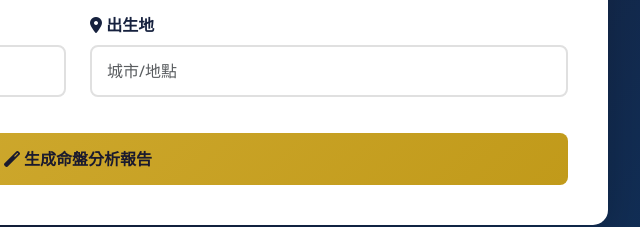
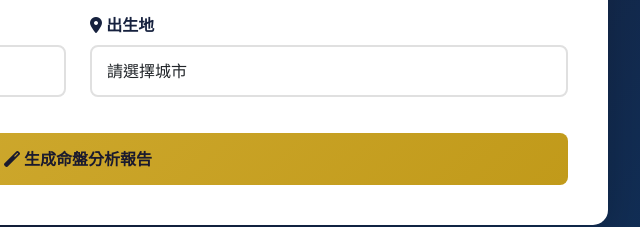
Before and after one commit to kemiedon/life_analysis, a plain HTML site: page index.html in a window 1280 px wide. Shown: the part 464-691 px from the top of the page, 562-1202 px from the left. Drawn offline with nearby package versions, Linux system fonts and the light colour scheme.

Commit message:
Replace birthplace input with a dropdown selection

```diff
--- a/index.html
+++ b/index.html
@@ -78,7 +78,42 @@
                     <div class="col-md-6 mb-3">
                         <div class="form-group">
                             <label for="birthplace"><i class="fas fa-map-marker-alt"></i> 出生地</label>
-                            <input type="text" id="birthplace" class="form-control" placeholder="城市/地點" required>
+                            <select id="birthplace" class="form-control" required>
+                                <option value="">請選擇城市</option>
+                                <optgroup label="北部">
+                                    <option value="台北市">台北市</option>
+                                    <option value="新北市">新北市</option>
+                                    <option value="基隆市">基隆市</option>
+                                    <option value="桃園市">桃園市</option>
+                                    <option value="新竹市">新竹市</option>
+                                    <option value="新竹縣">新竹縣</option>
+                                </optgroup>
+                                <optgroup label="中部">
+                                    <option value="苗栗縣">苗栗縣</option>
+                                    <option value="台中市">台中市</option>
+                                    <option value="彰化縣">彰化縣</option>
+                                    <option value="南投縣">南投縣</option>
+                                </optgroup>
+                                <optgroup label="南部">
+                                    <option value="雲林縣">雲林縣</option>
+                                    <option value="嘉義市">嘉義市</option>
+                                    <option value="嘉義縣">嘉義縣</option>
+                                    <option value="台南市">台南市</option>
+                                    <option value="高雄市">高雄市</option>
+                                    <option value="屏東縣">屏東縣</option>
+                                </optgroup>
+                                <optgroup label="東部">
+                                    <option value="宜蘭縣">宜蘭縣</option>
+                                    <option value="花蓮縣">花蓮縣</option>
+                                    <option value="台東縣">台東縣</option>
+                                </optgroup>
+                                <optgroup label="離島">
+                                    <option value="澎湖縣">澎湖縣</option>
+                                    <option value="金門縣">金門縣</option>
+                                    <option value="連江縣">連江縣</option>
+                                </optgroup>
+                            </select>
+
                         </div>
                     </div>
                 </div>
```
